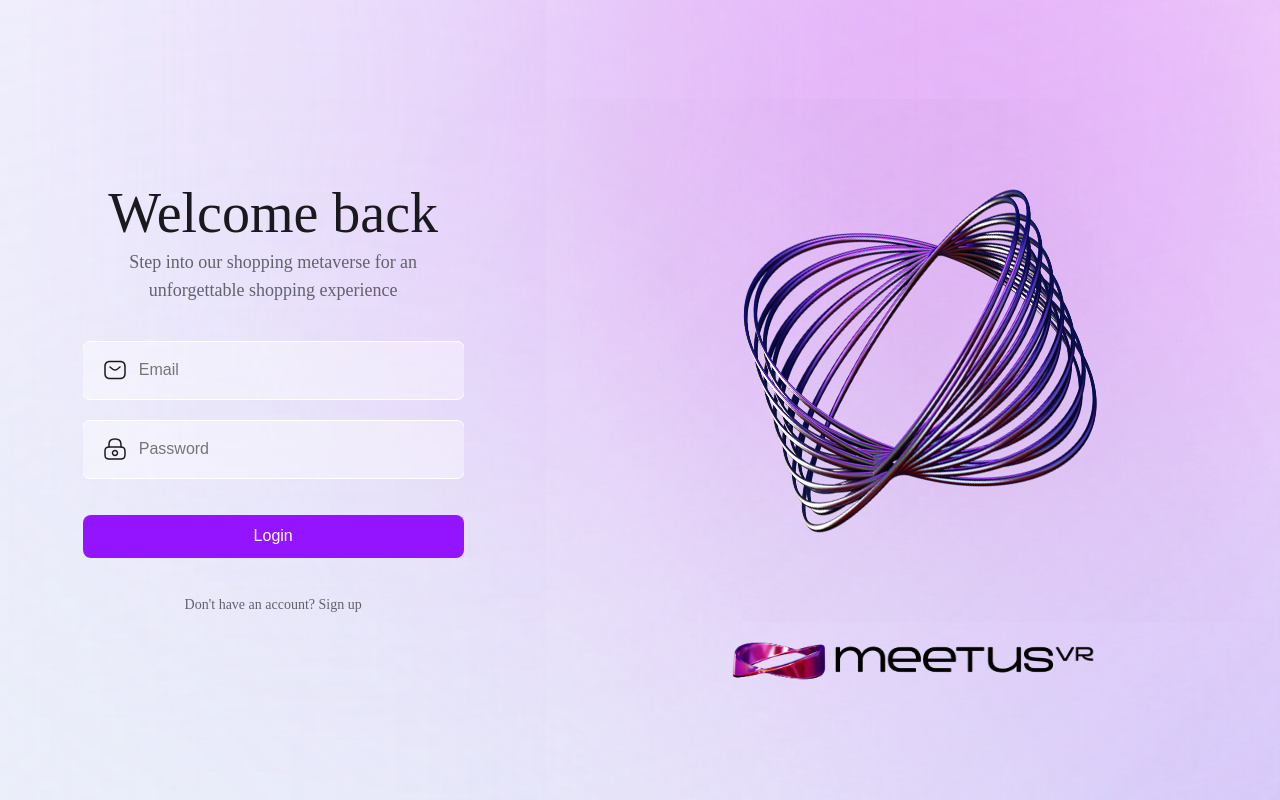
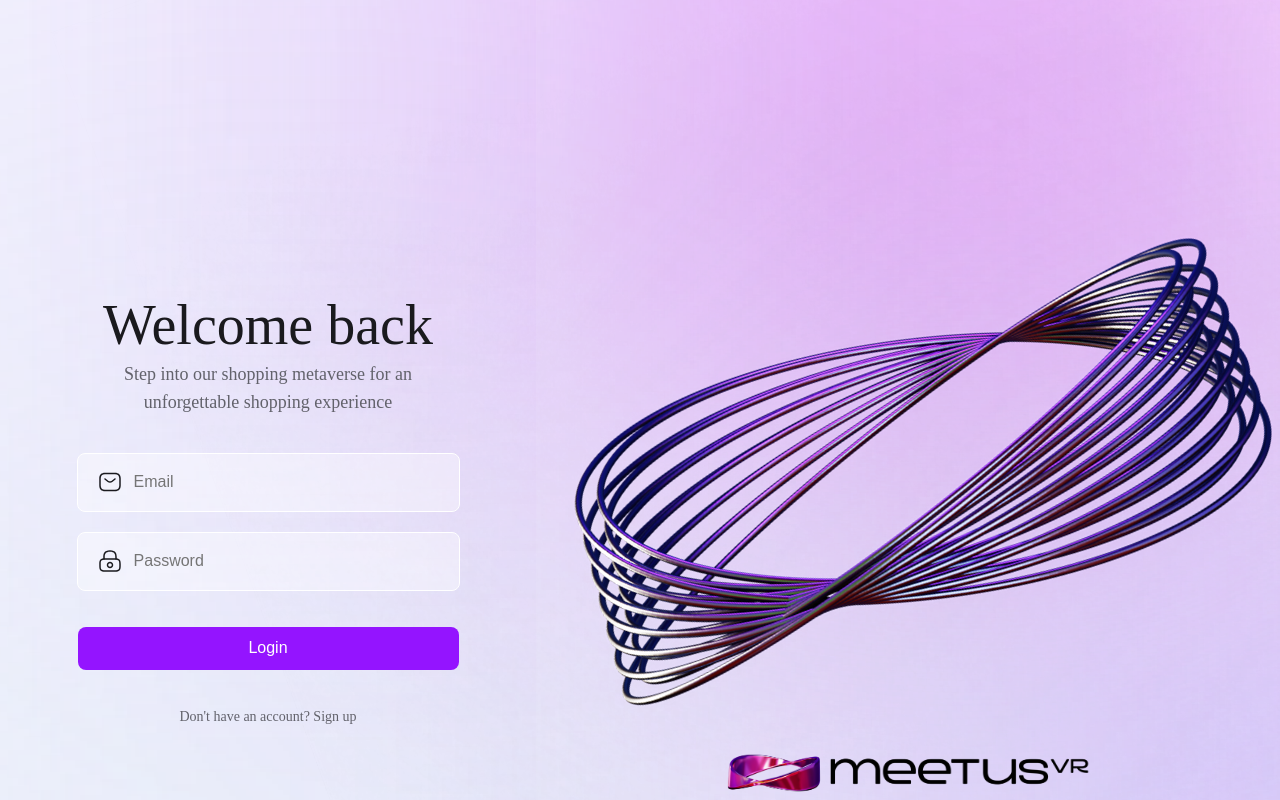
Before and after one commit to abdelrahman-mohamed8568/assessment, a React (Create React App) app: page / in a window 1280 px wide. Shown: the top 800 px of the page. Built offline with nearby package versions, Linux system fonts and the light colour scheme; a web font is replaced by a local one.

Commit message:
Refactor CSS for layout adjustments and scrollbar styling

```diff
--- a/src/App.css
+++ b/src/App.css
@@ -1,9 +1,12 @@
 .mainContainer {
-  height: 100vh;
-  max-height: 100vh;
+  /* height: 100vh; */
+  height: 1024px;
+  /* max-height: 100vh; */
+  width: 100%;
   border-radius: 16px;
   display: flex;
   border: 1px solid inset #e9ecf2;
+  overflow-y: hidden;
 }
 
 .loginContainer {
@@ -11,7 +14,7 @@
   width: 100%;
   overflow: hidden;
   height: 100%;
-  justify-content: space-around;
+  justify-content: space-evenly;
   align-items: center;
 }
 
@@ -170,7 +173,7 @@
 .loginBackground {
   position: absolute;
   width: 100%;
-  height: 100%;
+  height: 1024px;
   display: flex;
   justify-content: center;
   align-items: center;
--- a/src/index.css
+++ b/src/index.css
@@ -1,5 +1,7 @@
 * {
   margin: 0;
   padding: 0;
-  overflow: hidden;
 }
+::-webkit-scrollbar {
+  width: 0px;
+}
```
